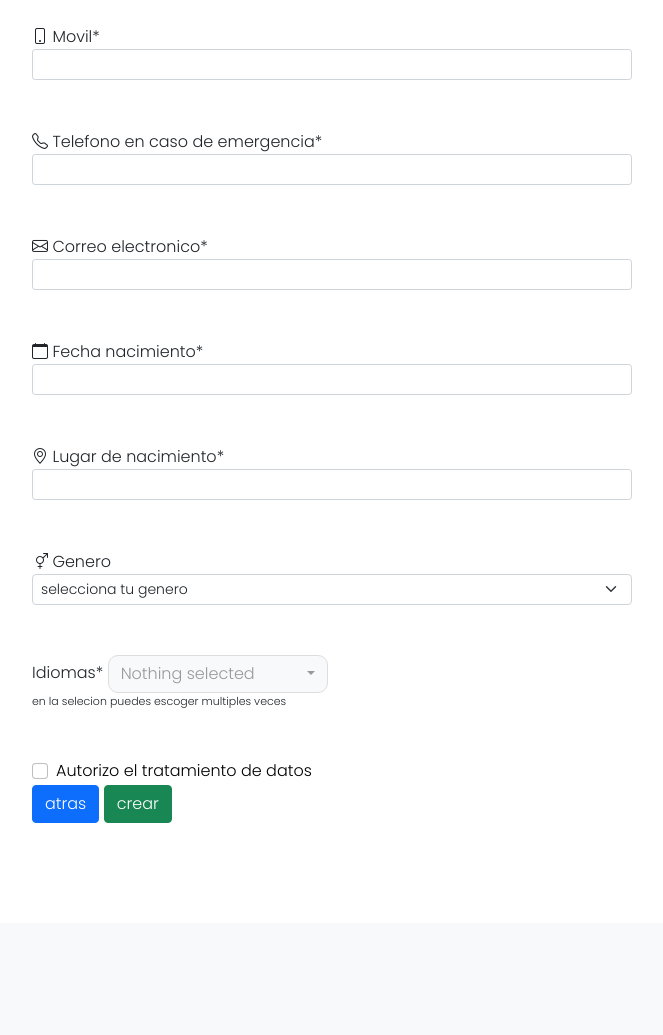
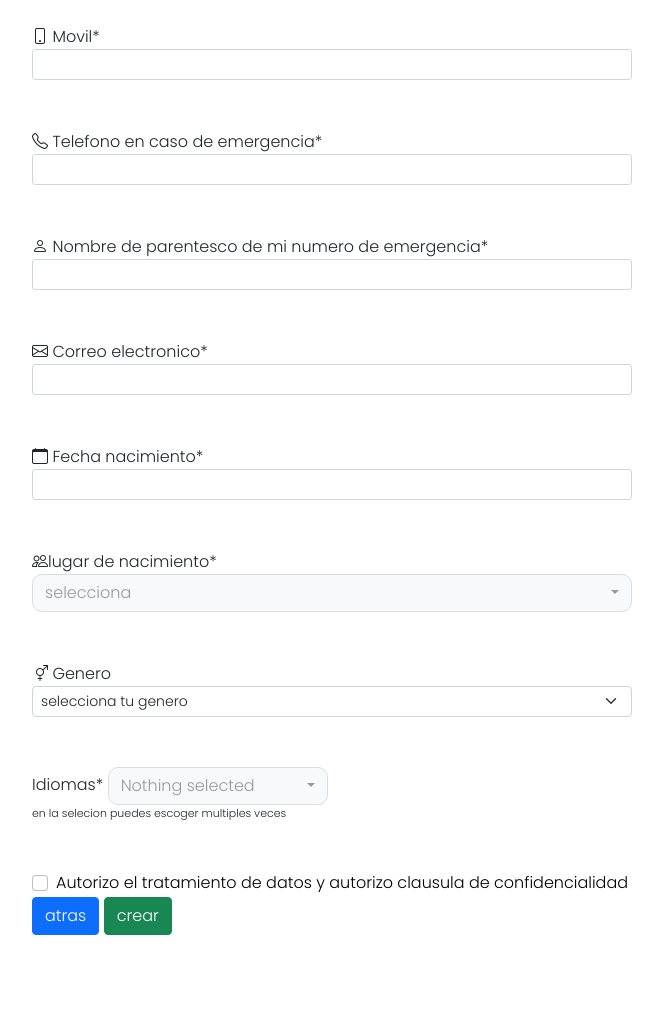
Before and after one commit to THEGLUM/formulario, a PHP site: page /formulario/formularioData/html/formulario.php in a window 1280 px wide. Shown: the part 2153-3188 px from the top of the page, without its empty margins (293-956 px from the left). Before the commit the page ends 2976 px from the top, so only its background shows below. Run offline with PHP 8.4, Linux system fonts and the light colour scheme; data comes from the database, SQL or seed files in the repository; data that the repository does not hold is empty; some libraries are stand-ins or nearby versions.

Commit message:
cambios final ajustes jose

```diff
--- a/formulario/formularioData/html/formulario.php
+++ b/formulario/formularioData/html/formulario.php
@@ -96,7 +96,7 @@
               <div class="caja">
               <i class="bi bi-credit-card-2-front"></i> <label for="numeroDeDocumento">Numero de Documento*</label>
                 <div  id="input" class="input-group input-group-sm mb-3">
-                  <input type="text" class="form-control" required="true" maxlength="50" aria-label="Sizing example input" aria-describedby="inputGroup-sizing-sm" id="numeroDeDocumento" name="numeroDeDocumento">
+                  <input type="text" class="form-control" required="true" maxlength="15" aria-label="Sizing example input" aria-describedby="inputGroup-sizing-sm" id="numeroDeDocumento" name="numeroDeDocumento">
                 </div>
               </div>
 
@@ -229,7 +229,6 @@
                     </select>
 
                   </div>
-
                   <!--
                     -----------------
                     DIRECCION
@@ -387,6 +386,18 @@
 
                     <!--
                     ----------------------------
+                        NOMBRE DE LA PERSONA DE MI PARENTEZCO
+                    ---------------------------
+                    -->
+                  <div class="caja">
+                  <i class="bi bi-person"></i> <label for="nombreEmergencia">Nombre de parentesco de mi numero de emergencia*</label>
+                    <div class="input-group input-group-sm mb-3">
+                      <input type="text" name="NombreEmergencia" maxlength="20" required="true" class="form-control" aria-label="Sizing example input" aria-describedby="inputGroup-sizing-sm" id="nombreEmergencia">
+                    </div>
+                  </div>
+
+                    <!--
+                    ----------------------------
                         CORREO ELECTRONICO
                     ---------------------------
                     -->
@@ -413,13 +424,22 @@
                         LUGAR DE NACIEMIENTO
                     ---------------------------
                     -->
-                  <div class="caja">
-                  <i class="bi bi-geo-alt"></i> <label for="lugarDeNaciemiento">Lugar de nacimiento*</label>
+                <div class="caja">
+                <i class="bi bi-people"></i><label for="lugarDeNaciemiento">lugar de nacimiento*</label>
+                  <select class="selectpicker form-control " name="lugarDeNaciemiento" data-live-search="true"  required="true" aria-label=".form-select-sm example" id="lugarDeNaciemiento">
+                    <option value=""> selecciona</option>
+                      <?php
+                          $select = include_once("../../conexion.php");
+                          $select = $conn->prepare("SELECT * FROM LugarExpedicion");
+                          $select->execute();
+                          $data = $select->fetchAll();
+                          foreach ($data as $valores):
+                          echo '<option value="'.$valores["Id_lugarExpedicion"].'">'.$valores["Nombre_lugarExpedicion"].'</option>';
+                          endforeach;
+                          ?>
+                      </select>
 
-                    <div class="input-group input-group-sm mb-3">
-                      <input type="text"  class="form-control" maxlength="50" aria-label="Sizing example input" aria-describedby="inputGroup-sizing-sm" required="true" id="lugarDeNaciemiento" name="lugarDeNaciemiento">
                     </div>
-                  </div>
                     <!--
                     ----------------------------
                         GENERO
@@ -468,7 +488,7 @@
                     <div class="form-check" >
                     <input class="form-check-input" type="checkbox" value="si" id="flexCheckIndeterminate" required="true" name= "autorizacion"  >
                     <label class="form-check-label" for="flexCheckIndeterminate" >
-                      <a  href="https://almacontact-my.sharepoint.com/:w:/g/personal/jbecerra_almacontactcol_co/EcIpeut13BxBg9G3AUuanUQBWP0OtvJUMzXcKByr0Ru28Q?e=oYk4VO" target="_blank" class="tratamientosDatos" > Autorizo el tratamiento de datos</a>
+                      <a  href="https://almacontact-my.sharepoint.com/:w:/g/personal/jbecerra_almacontactcol_co/EcIpeut13BxBg9G3AUuanUQBWP0OtvJUMzXcKByr0Ru28Q?e=oYk4VO" target="_blank" class="tratamientosDatos" > Autorizo el tratamiento de datos y autorizo clausula de confidencialidad</a>
                     </label>
                   </div>
 
--- a/formulario/formularioData/js/formulario.js
+++ b/formulario/formularioData/js/formulario.js
@@ -122,11 +122,23 @@ jQuery('#primeroNombre').on('input', function (evt) {
 			.replace(/[^aA-zZ]/g, '')
 	)
 })
-
+//perosona de parentesco
+jQuery('#nombreEmergencia').on('input', function (evt) {
+	jQuery(this).val(
+		jQuery(this)
+			.val()
+			.replace(/[^aA-zZ]/g, '')
+	)
+})
 //seleccion multiple
 $(function () {
 	$('#multipleSelect').selectpicker()
 })
+//lufar de expedicion
 $(function () {
 	$('#lugarDeExpedicionDeLaCedula').selectpicker()
 })
+
+$(function () {
+	$('#lugarDeNaciemiento').selectpicker()
+})
```
Also changed, not shown: formulario/actualizar.php (+1 -6 lines), formulario/formularioData/html/actualizardatos.php (+0 -28 lines), formulario/registro.php (+11 -9 lines).
